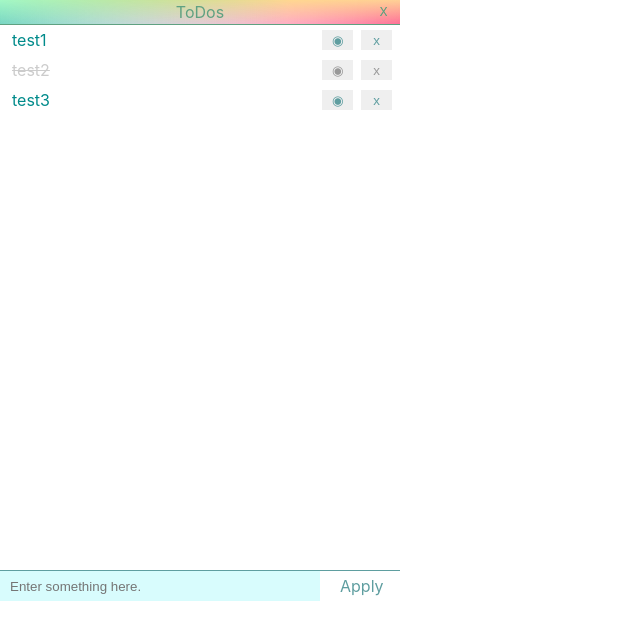
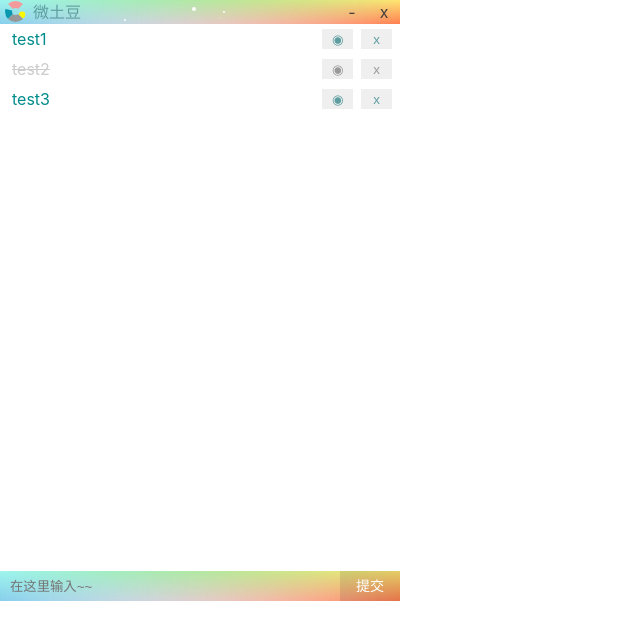
Before and after one commit to ViavaCos/vTodos, a React app: page /todos in a window 1280 px wide. Shown: the top 640 px of the page, without its empty margins (0-640 px from the left). Built offline with nearby package versions, Linux system fonts and the light colour scheme; no server answers.

Commit message:
add header component

```diff
--- a/package.json
+++ b/package.json
@@ -78,7 +78,7 @@
   },
   "scripts": {
     "start": "node scripts/start.js",
-    "build": "node scripts/build.js && rimraf ../my-electron-app/build && mmv ./build ../my-electron-app",
+    "build": "node scripts/build.js && rm -rf ../my-electron-app/build/* && cp -r ./build/* ../my-electron-app/build",
     "test": "node scripts/test.js"
   },
   "eslintConfig": {
--- /dev/null
+++ b/src/style/cool.css
@@ -0,0 +1,70 @@
+
+/* 星光闪耀 */
+.starry{
+  position:absolute;
+  top: 0;left: 40%;
+  transform: translate(-50%, -50%);
+  height: 4px;width: 4px;
+  border-radius:50%;
+  box-shadow:
+    #FFFFFF -26px 77px 0 -1px,
+    rgba(255,255,255,0.1) -36px 59px 0 -1px,
+    rgba(255,255,255,0.1) -28px 89px 0 -1px,
+    #FFFFFF -35px 20px 0 -1px,
+    #FFFFFF 14px 100px,
+    rgba(255,255,255,0.1) 41px 60px,
+    #FFFFFF 34px 39px,
+    rgba(255,255,255,0.1) 14px 45px 0 -1px,
+    #FFFFFF 64px 12px 0 -1px,
+    rgba(255,255,255,0.1) 32px 96px 0 -1px,
+    #FFFFFF 64px 71px,
+    rgba(255,255,255,0.1) 60px 18px 0 -1px,
+    #FFFFFF 34px 9px,
+    rgba(255,255,255,0.1) -26px 55px 0 -1px;
+  animation: starry_star 5s ease-in-out infinite;
+}
+@keyframes starry_star{
+  50%{
+    box-shadow:
+      rgba(255,255,255,0.1) -26px 77px 0 -1px,
+      #FFF -36px 59px 0 -1px,
+      #FFF -28px 89px 0 -1px,
+      rgba(255,255,255,0.1) -35px 20px 0 -1px,
+      rgba(255,255,255,0.1) 14px 100px,
+      #FFF 41px 60px,
+      rgba(255,255,255,0.1) 34px 39px,
+      #FFF 14px 45px 0 -1px,
+      rgba(255,255,255,0.1) 64px 12px 0 -1px,
+      #FFF 32px 96px 0 -1px,
+      rgba(255,255,255,0.1) 64px 71px,
+      #FFF 60px 18px 0 -1px,
+      rgba(255,255,255,0.1) 34px 9px,
+      #FFF -26px 55px 0 -1px;
+    }
+}
+
+
+/* 炫彩背景 */
+.colorful-stripe {
+  background: linear-gradient(limegreen, transparent), linear-gradient(90deg, skyblue, transparent), linear-gradient(-90deg, coral, transparent);
+  background-blend-mode: screen;
+  -webkit-animation: colorfulStripeChange 5s infinite alternate linear;
+          animation: colorfulStripeChange 5s infinite alternate linear;
+}
+@-webkit-keyframes colorfulStripeChange {
+  100% {
+    -webkit-filter: hue-rotate(360deg);
+            filter: hue-rotate(360deg);
+  }
+}
+@keyframes colorfulStripeChange {
+  100% {
+    -webkit-filter: hue-rotate(360deg);
+            filter: hue-rotate(360deg);
+  }
+}
+
+
+/*
+* 样式参考地址：https://chokcoco.github.io/magicCss/html/index.html
+*/
--- /dev/null
+++ b/src/utils/ipcRenderer.js
@@ -0,0 +1,7 @@
+function ipcRenderer(event){
+  if(window.electron) {
+    window.electron.ipcRenderer.send(event)
+  }
+}
+
+export default ipcRenderer
--- /dev/null
+++ b/src/views/header/index.css
@@ -0,0 +1,64 @@
+.viavacos {
+  display: inline-block;
+  margin: 1px 0 0 5px;
+  width: 7px;
+  height: 7px;
+  /* border-top:    7px solid rgb(127 155 0);
+  border-left:  7px dashed rgb(0 155 255);
+  border-right: 7px dotted rgb(173 155 47);
+  border-bottom: 7px solid rgb(135 106 235); */
+  border-top: 7px solid rgb(243 155 155);
+  border-left: 7px dashed rgb(8 152 175);
+  border-right: 7px dotted rgb(255 247 0);
+  border-bottom: 7px solid rgb(152 152 152);
+  border-radius: 50%;
+  margin-right: 7px;
+}
+.todos-header {
+  position: relative;
+  text-align: left;
+  height: 24px;
+  line-height: 24px;
+  /* border-bottom: 1px solid cadetblue; */
+  -moz-user-select: none;
+  -khtml-user-select: none;
+  user-select: none;
+  -webkit-app-region: drag;
+  background: linear-gradient(limegreen, transparent), linear-gradient(90deg, skyblue, transparent), linear-gradient(-90deg, coral, transparent);
+  background-blend-mode: screen;
+  overflow: hidden;
+}
+.todos-header .todos-title {
+  display: inline-block;
+  vertical-align: top;
+  color: cadetblue;
+}
+.todos-header .close-btn{
+  position: absolute;
+  top: 0;
+  right: 0;
+  text-align: center;
+  width: 32px;
+  height: 100%;
+  color: #424041;
+  -webkit-app-region: no-drag;
+}
+.todos-header .close-btn:hover{
+  color: rgb(105, 105, 105);
+  background-color: rgb(248, 138, 138);
+}
+
+.todos-header .mini-btn{
+  position: absolute;
+  top: 0;
+  right: 32px;
+  width: 32px;
+  text-align: center;
+  height: 100%;
+  color: #424041;
+  -webkit-app-region: no-drag;
+}
+.todos-header .mini-btn:hover{
+  color: rgb(105, 105, 105);
+  background-color: rgba(15, 15, 15, 0.1);
+}
--- /dev/null
+++ b/src/views/header/index.js
@@ -0,0 +1,35 @@
+import { Component } from 'react'
+import './index.css'
+import '../../style/cool.css'
+import ipcRenderer from '../../utils/ipcRenderer'
+
+class Header extends Component {
+  constructor(){
+    super()
+    this.state = {}
+  }
+
+  // 关闭当前窗口
+  handleClose(){
+    ipcRenderer('close-app')
+  }
+
+  // 最小化
+  handleMiNiSize(){
+    ipcRenderer('min-app')
+  }
+
+  render(){
+    return (
+      <div className="todos-header">
+        <div className="starry"></div>
+        <div className="todos-logo viavacos"></div>
+        <p className="todos-title">微土豆</p>
+        <div className="mini-btn" title="最小化" onClick={this.handleMiNiSize.bind(this)}>-</div>
+        <div className="close-btn" title="关闭" onClick={this.handleClose.bind(this)}>x</div>
+      </div>
+    )
+  }
+}
+
+export default Header
--- a/src/views/todos/todos.css
+++ b/src/views/todos/todos.css
@@ -10,34 +10,9 @@
   box-sizing: content-box;
 }
 
-.todos-header {
-  position: relative;
-  height: 24px;
-  border-bottom: 1px solid cadetblue;
-  -moz-user-select: none;
-  -khtml-user-select: none;
-  user-select: none;
-  -webkit-app-region: drag;
-}
-.todos-header .close-btn{
-  position: absolute;
-  top: 0;
-  color: cadetblue;
-  right: 12px;
-  -webkit-app-region: no-drag;
-}
-.todos-header .close-btn:hover{
-  color: #fff;
-}
-
 .todos-body {
   height: calc(600px - 56px);
   overflow-y: auto;
-}
-
-.todos-title {
-  line-height: 24px;
-  color: cadetblue;
 }
 
 .todos-operation {
@@ -47,8 +22,9 @@
   bottom: 0;
   width: 100%;
   height: 30px;
-  border-top: 1px solid cadetblue;
-  background-color: #fff;
+  /* border-top: 1px solid cadetblue; */
+  background: linear-gradient(limegreen, transparent), linear-gradient(90deg, skyblue, transparent), linear-gradient(-90deg, coral, transparent);
+  background-blend-mode: screen;
 }
 .todos-operation .operation-input {
   flex: 1;
@@ -56,38 +32,53 @@
   padding: 0 10px;
   border: 0 none;
   outline: 0 none;
-  background-color: rgb(216 252 253);
+  background-color: transparent;
 }
 .todos-operation .apply {
+  font-size: 14px;
   width: 10%;
-  color: cadetblue;
+  color: #fff;
   line-height: 30px;
-  padding: 0 20px;
+  padding: 0 10px;
+  background-color: rgba(0, 0, 0, 0.1);
 }
 .todos-operation .apply:active {
   color: #006a6d;
   background-color: #e9f9fa;
 }
 .todos-operation .apply:hover {
-  color: #fff;
-  background-color: #2cebab;
+  background-color: rgba(0, 0, 0, 0.2);
 }
 
-.colorful-stripe {
-  background: linear-gradient(limegreen, transparent), linear-gradient(90deg, skyblue, transparent), linear-gradient(-90deg, coral, transparent);
-  background-blend-mode: screen;
-  -webkit-animation: colorfulStripeChange 5s infinite alternate linear;
-          animation: colorfulStripeChange 5s infinite alternate linear;
+/*css主要部分的样式*/
+/*定义滚动条宽高及背景，宽高分别对应横竖滚动条的尺寸*/
+::-webkit-scrollbar {
+  width: 5px; /*对垂直流动条有效*/
+  height: 5px; /*对水平流动条有效*/
 }
-@-webkit-keyframes colorfulStripeChange {
-  100% {
-    -webkit-filter: hue-rotate(360deg);
-            filter: hue-rotate(360deg);
-  }
+
+/*定义滚动条的轨道颜色、内阴影及圆角*/
+::-webkit-scrollbar-track{
+  -webkit-box-shadow: inset 0 0 6px rgb(202, 202, 202);
+  /* background-color: rosybrown; */
+  background-color: #fff;
+  border-radius: 3px;
 }
-@keyframes colorfulStripeChange {
-  100% {
-    -webkit-filter: hue-rotate(360deg);
-            filter: hue-rotate(360deg);
-  }
+
+
+/*定义滑块颜色、内阴影及圆角*/
+::-webkit-scrollbar-thumb{
+  border-radius: 7px;
+  -webkit-box-shadow: inset 0 0 6px rgb(0, 0, 0);
+  background-color: #E8E8E8;
 }
+
+/*定义两端按钮的样式*/
+/* ::-webkit-scrollbar-button {
+  background-color:cyan;
+} */
+
+/*定义右下角汇合处的样式*/
+::-webkit-scrollbar-corner {
+  background:khaki;
+}
--- a/src/views/todos/todos.js
+++ b/src/views/todos/todos.js
@@ -1,6 +1,7 @@
 import { Component } from 'react'
 import './todos.css'
 import ToDosItem from './todosItem'
+import Header from '../header'
 import MyDialog from '../../utils/dialog.tsx'
 import { getTodosList, updateTodo, addTodo, deleteTodo, finishTodo } from '../../api/todo'
 const Dialog = new MyDialog()
@@ -117,16 +118,6 @@ class ToDos extends Component {
     this.getDataList()
   }
 
-  // 关闭当前窗口
-  handleClose(){
-    console.log('handleClose', window.electron);
-    if(window.electron) {
-      const ipcRenderer = window.electron.ipcRenderer;
-      console.log('ipcRenderer:', ipcRenderer);
-      ipcRenderer.send('close-app')
-    }
-  }
-
   async getDataList() {
     const res = await getTodosList()
     if(res.code === 200) {
@@ -141,18 +132,15 @@ class ToDos extends Component {
   render() {
     return (
       <div className="todos-wrap">
-        <div className="todos-header colorful-stripe">
-          <p className="todos-title">ToDos</p>
-          <div className="close-btn" onClick={this.handleClose.bind(this)}>x</div>
-        </div>
+        <Header></Header>
         <div className="todos-body">
           { this.state.todoData.map(item => {
             return <ToDosItem key={item.id} data={item} parent={this}></ToDosItem>
           }) }
         </div>
         <div className="todos-operation">
-          <input className="operation-input" placeholder="Enter something here." onBlur={this.handleTextChange.bind(this)} />
-          <div className="apply" onClick={this.handleApply.bind(this)}>Apply</div>
+          <input className="operation-input" placeholder="在这里输入~~" onBlur={this.handleTextChange.bind(this)} />
+          <div className="apply" onClick={this.handleApply.bind(this)}>提交</div>
         </div>
       </div>
     )
```
